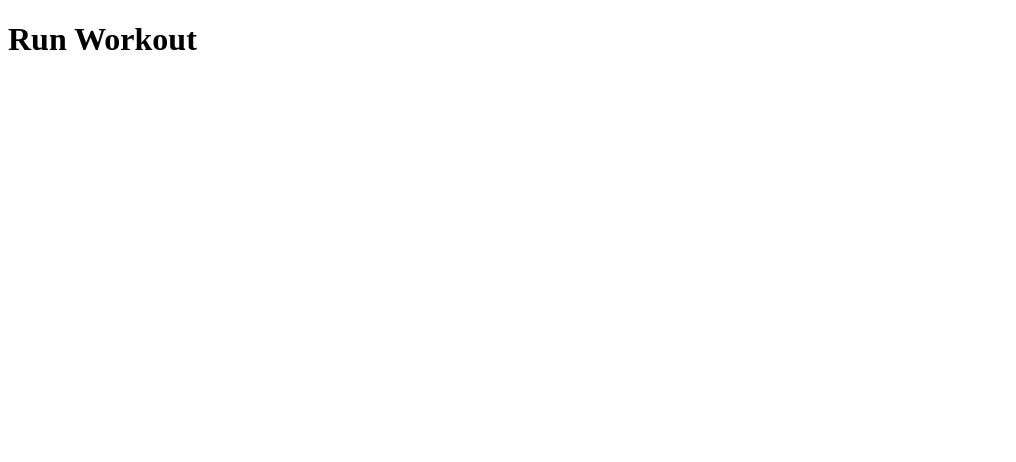
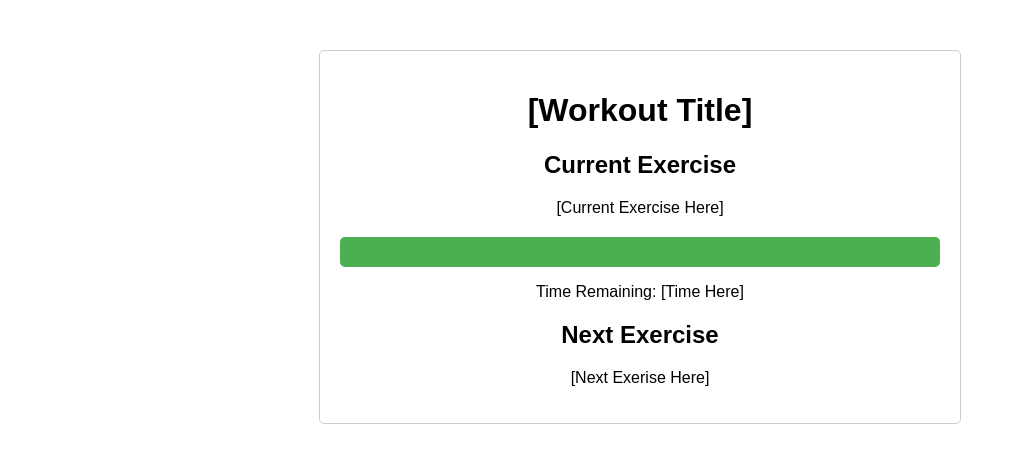
Before and after one commit to JamesWicks01/HIIT_Web_App, a website: page client/pages/run_workout.html in a window 1280 px wide. Shown: the whole page, without its empty margins (0-1016 px from the left). Drawn offline with Linux system fonts and the light colour scheme.

Commit message:
Created basic interface

```diff
--- /dev/null
+++ b/client/css/run_workout.css
@@ -0,0 +1,29 @@
+body {
+  font-family: Arial, sans-serif;
+  text-align: center;
+  margin: 0;
+  padding: 0;
+}
+.container {
+  max-width: 600px;
+  margin: 50px auto;
+  padding: 20px;
+  border: 1px solid #ccc;
+  border-radius: 5px;
+}
+#progressBar {
+  width: 100%;
+  height: 30px;
+  background-color: #f0f0f0;
+  border-radius: 5px;
+  margin-top: 20px;
+  overflow: hidden;
+}
+#progress {
+  width: 100%;
+  height: 100%;
+  background-color: #4caf50;
+  text-align: center;
+  line-height: 30px;
+  color: white;
+}
--- a/client/pages/run_workout.html
+++ b/client/pages/run_workout.html
@@ -3,9 +3,25 @@
   <head>
     <meta charset="UTF-8" />
     <meta name="viewport" content="width=device-width, initial-scale=1.0" />
+    <link rel="stylesheet" href="../css/run_workout.css" />
     <title>HIIT Web App</title>
   </head>
   <body>
-    <h1>Run Workout</h1>
+    <div class="container">
+      <h1 id="WorkoutTitle">[Workout Title]</h1>
+      <div id="currentExercise">
+        <h2>Current Exercise</h2>
+        <p id="currentExerciseName">[Current Exercise Here]</p>
+        <div id="progressBar">
+          <div id="progress"></div>
+        </div>
+        <p id="timeRemaining">Time Remaining: [Time Here]</p>
+      </div>
+      <div id="nextExercise">
+        <h2>Next Exercise</h2>
+        <p id="nextExerciseName">[Next Exerise Here]</p>
+      </div>
+
+    </div>
   </body>
 </html>
```
Also changed, not shown: client/scripts/runworkout.js (added), 1 other file.
